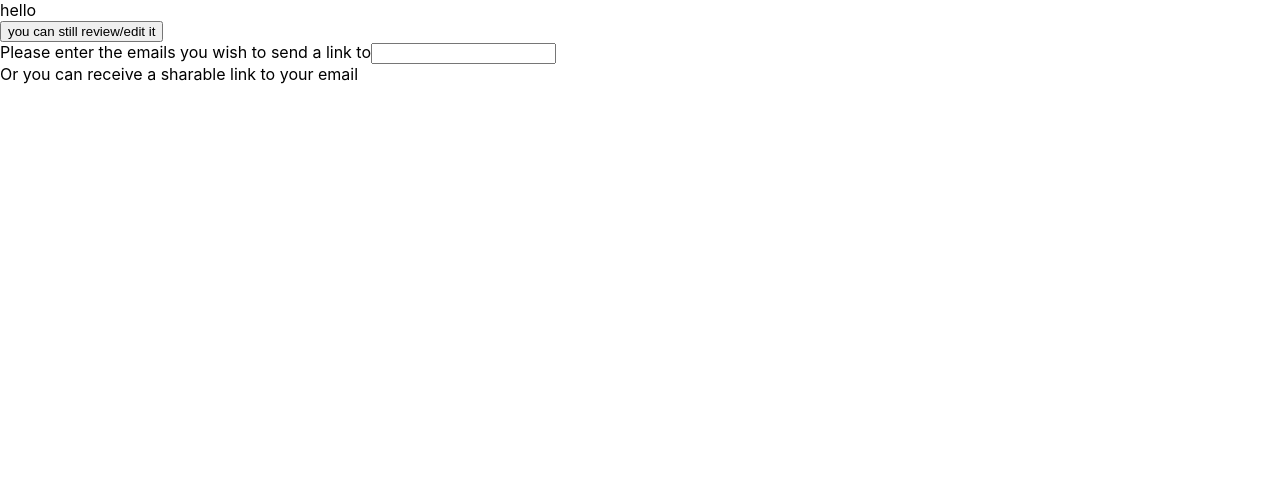
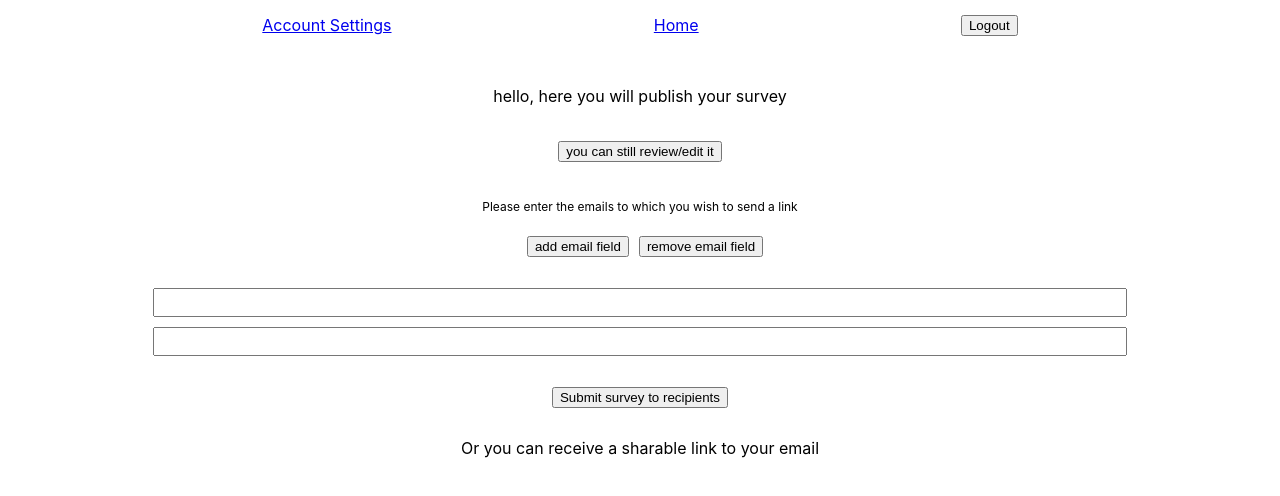
Before and after one commit to christian-m-george/team-two-client, a React (Create React App) app: page /publish-survey in a window 1280 px wide. Shown: the top 496 px of the page. Built offline with nearby package versions, Linux system fonts and the light colour scheme.

Commit message:
sends out links to surveys

```diff
--- a/src/PublishSurvey/PublishSurvey.js
+++ b/src/PublishSurvey/PublishSurvey.js
@@ -1,14 +1,71 @@
-import React from 'react';
-import { useHistory } from 'react-router';
+import React, { useState } from 'react';
+import { useHistory, useLocation } from 'react-router';
+import validate from '../Utils/Validate';
+import Navigation from '../Navigation/Navigation.js'
 
 const PublishSurvey = () => {
+    const [emailField, setEmailField] = useState([0, 1]);
+    const [emailFieldInputs, setEmailFieldInputs] = useState(["", ""]);
+    const [error, setError] = useState(null);
     const history = useHistory();
+
     const surveyId = history.location.state?.surveyId;
 
+    const url = process.env.NODE_ENV === 'production' ? `${process.env.REACT_APP_HEROKU}` : `${process.env.REACT_APP_LOCAL}`;
+    const options = {
+        method: 'PATCH',
+        headers: {
+        'Accept': 'application/json',
+        'Content-Type': 'application/json;charset=UTF-8',
+        },
+        body: JSON.stringify({
+            id: surveyId,
+            emails: emailFieldInputs
+        }),
+        credentials: 'include',
+        cors: true
+    }
+
+    const nextNum = () => {
+        const num = emailField[emailField.length-1]
+        return num + 1;
+    }
+
+
+    const allEmailsValid = () => {
+        console.log('runn')
+        let i = 0;
+        let allValid = true
+        while(allValid && i < emailFieldInputs.length) {
+            console.log(`is ${emailFieldInputs[i]} valid?` + validate.email(emailFieldInputs[i]))
+            if(!validate.email(emailFieldInputs[i])) {
+                allValid = false;
+                return false
+            }
+            i++
+        }
+        return allValid;
+    }
+
+    const submitSurvey = () => {
+        fetch(`${url}/survey/publish-survey`, options).then(
+            res => {
+                if(res.status === 200) {
+                    console.log('sent survey to recipients')
+                } else {
+                    setError('could not send your survey, please try again later')
+                }
+            }
+        )
+    }
+
     return (
-        <div>
-            <div>hello</div>
-            <button onClick={() => {
+        <div style={{display: 'flex', justifyContent: 'center', alignItems: 'center', width: "100%", flexDirection: 'column'}}>
+            <Navigation />
+            <div style={{margin: 20, padding: 15}}>hello, here you will publish your survey</div>
+            <button
+            style={{marginBottom: 25}}
+            onClick={() => {
                 history.push({
                     pathname: '/review-survey',
                     state: {
@@ -17,14 +74,80 @@ const PublishSurvey = () => {
                 })
             }}>you can still review/edit it</button>
 
-            <div>
-                <form>
-                    Please enter the emails you wish to send a link to
-                    <input type='text' />
+            <div style={{width: "100%", display: 'flex', flexDirection: 'column', justifyContent: 'center', alignItems: 'center'}}>
+                <form style={{width: "100%", display: 'flex', flexDirection: 'column', justifyContent: 'center', alignItems: 'center'}}>
+
+                   <div style={{textAlign: 'center'}}>
+                    <p style={{fontSize: 12}}>Please enter the emails to which you wish to send a link</p>
+                    </div>
+
+                    <div style={{display: 'flex', justifyContent: 'center', alignItems: 'center'}}>
+                    <button
+                        style={{margin: 10}}
+                        onClick={(event) => {
+                            event.preventDefault();
+                            const nxt = nextNum();
+                            setEmailField([...emailField, nxt])
+                            setEmailFieldInputs([...emailFieldInputs, ""])
+                        }}
+                        >add email field
+                    </button>
+
+            <button
+                onClick={(event) => {
+                    event.preventDefault();
+                    if(emailField.length > 1) {
+                        setEmailField(emailField.slice(0, emailField.length-1))
+                        setEmailFieldInputs(emailFieldInputs.slice(0, emailFieldInputs.length-1))
+                    }
+                }}>
+                remove email field
+            </button>
+
+                </div >
+                <ul style={{width: "100%", listStyle: 'none', paddingInlineStart: 0, display: 'flex', flexDirection: 'column', justifyContent: 'center', alignItems: 'center'}}>
+
+                    {emailField.map((num) => <input key={num}
+                    style={{width: "75%", display: 'flex', flexDirection: 'column', justifyContent: 'center', alignItems: 'center', textAlign: 'center',
+                margin: 5, padding: 5}}
+                    type='text' maxLength={45}
+                    onChange={(event) => {
+                        const markers = emailFieldInputs.map((a, idx) => {
+                            if (idx !== num) {
+                                return a;
+                            } else {
+                                a = event.target.value;
+                                return a;
+                            }
+                        });
+                        setEmailFieldInputs(markers);
+                        setError(null);
+                    }}
+                    />
+                    )}
+                </ul>
+                {error ? <div style={{textAlign: "center", fontSize: 12, color: "red"}}>{error}</div> : null}
+                <button
+                    style={{margin: 10}}
+                    type='submit'
+                    onClick={(event) => {
+                        event.preventDefault()
+                        if(allEmailsValid()) {
+                            submitSurvey();
+                        } else {
+                            setError("One or more of these emails is invalid")
+                        }
+                    }}
+                    >Submit survey to recipients
+                </button>
+
                 </form>
-                <form>
+                <form
+                    style={{margin: 20}}
+                >
                     Or you can receive a sharable link to your email
                 </form>
+
             </div>
         </div>
     )
```
